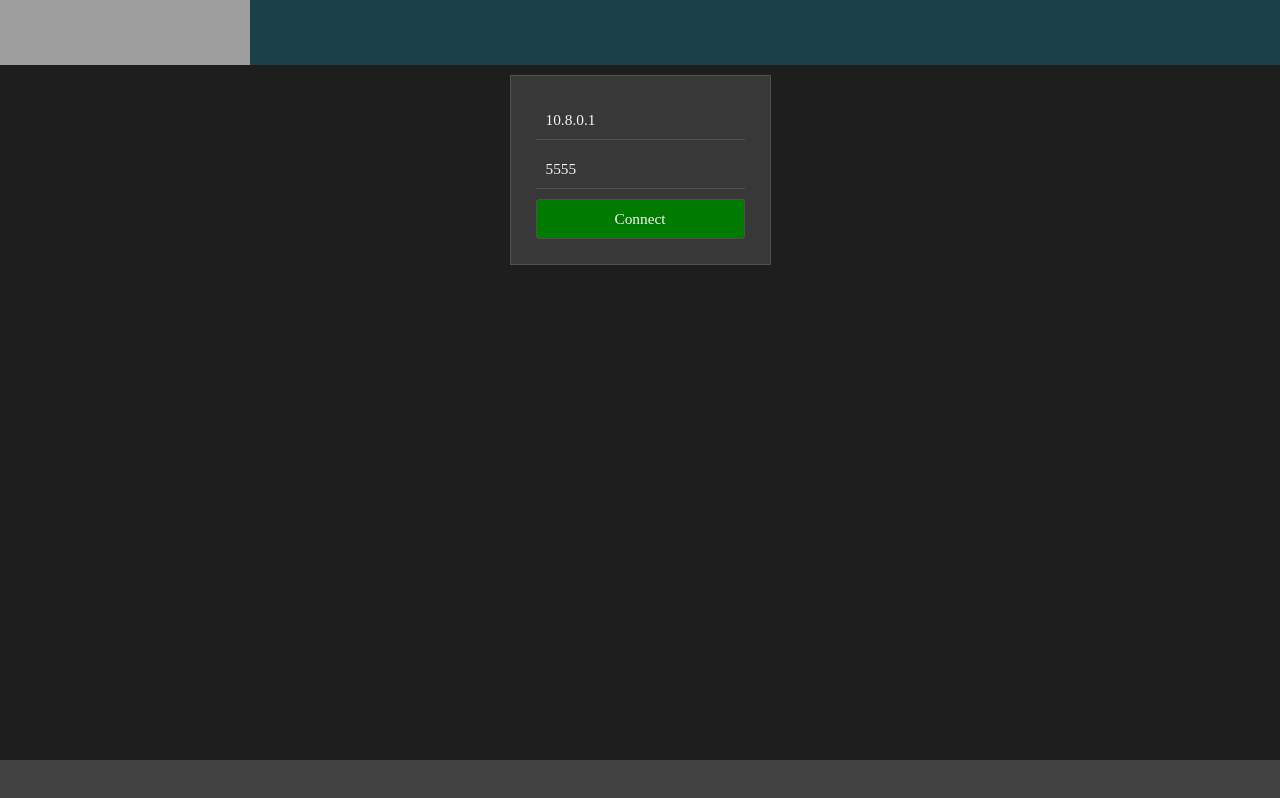
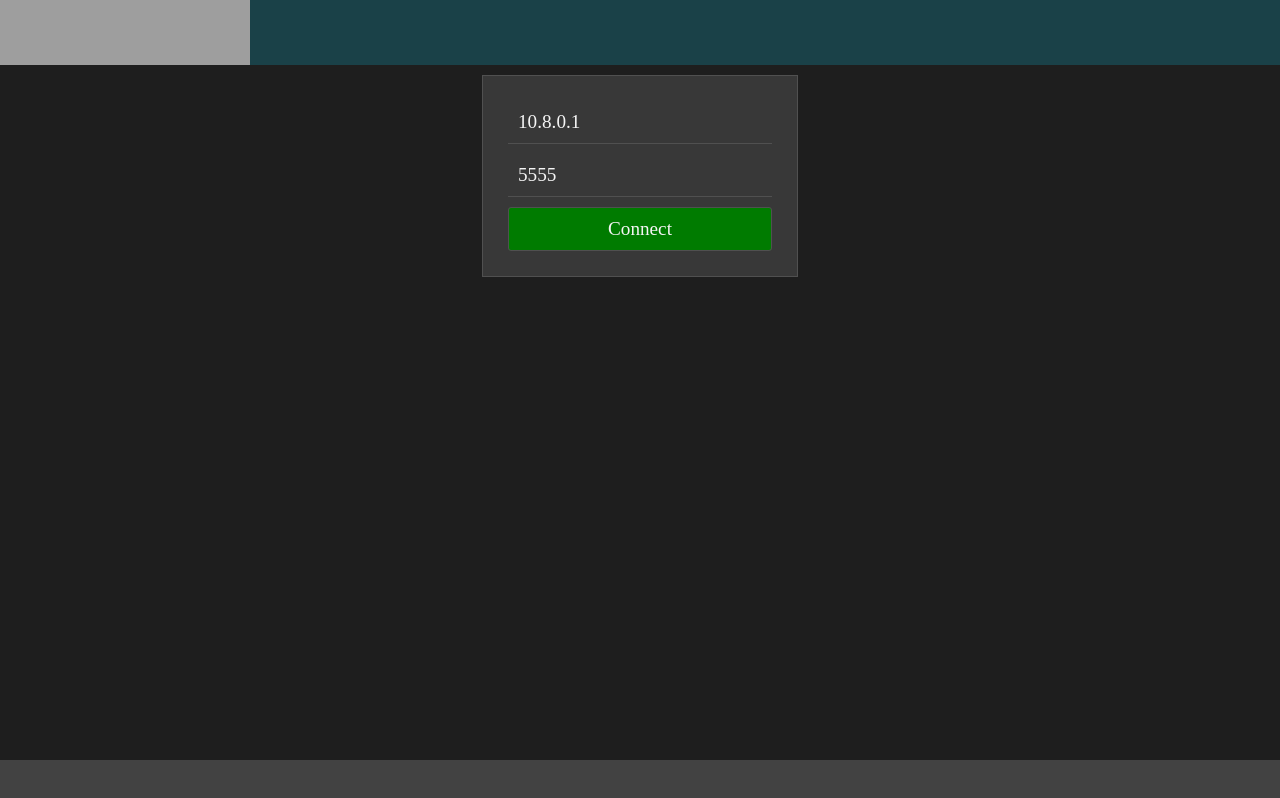
Before and after one commit to eowo/check-my-openvpn, a React app in the folder src/www/: page / in a window 1280 px wide. Built offline with nearby package versions, Linux system fonts and the light colour scheme; grey boxes are pictures that could not be loaded; the HTML template or start-up script is replaced by a standard one; a web font is replaced by a local one.

Commit message:
Update: Improved design

```diff
--- a/src/www/src/components/app.style.ts
+++ b/src/www/src/components/app.style.ts
@@ -9,7 +9,7 @@ export const GlobalStyle = createGlobalStyle`
     padding: 0px;
     margin: 0px;
     font-family: 'Roboto-Regular';
-    font-size: 0.8em;
+    font-size: 1em;
     color: whitesmoke;
     background: #1e1e1e;
     * > button, input, textarea {
--- a/src/www/src/components/client-info.tsx
+++ b/src/www/src/components/client-info.tsx
@@ -4,10 +4,9 @@ import styled from "styled-components";
 const Wrapper = styled.dl`
   display: flex;
   flex-wrap: wrap;
-  justify-content: space-around;
-  height: 100%;
   margin: 0;
   text-align: left;
+  line-height: 1.8em;
 `;
 
 const P = styled.dt`
--- a/src/www/src/components/openvpn.tsx
+++ b/src/www/src/components/openvpn.tsx
@@ -10,17 +10,18 @@ const Wrapper = styled.dl`
   box-sizing: border-box;
   flex: 1;
   padding: 10px;
-
   display: flex;
   flex-wrap: wrap;
   text-align: left;
+  line-height: 1.8em;
 `;
 
 const P = styled.dt`
-  width: 20%;
+  width: 10%;
 `;
+
 const V = styled.dd`
-  width: 80%;
+  width: 90%;
   margin: 0;
   color: #aaa;
   font-weight: 400;
--- a/src/www/src/components/path-transition.tsx
+++ b/src/www/src/components/path-transition.tsx
@@ -3,7 +3,6 @@ import * as React from "react";
 import styled from "styled-components";
 
 const Graph = styled.div`
-  display: inline-block;
   color: #9e9e9e;
   width: 100%;
 
```
